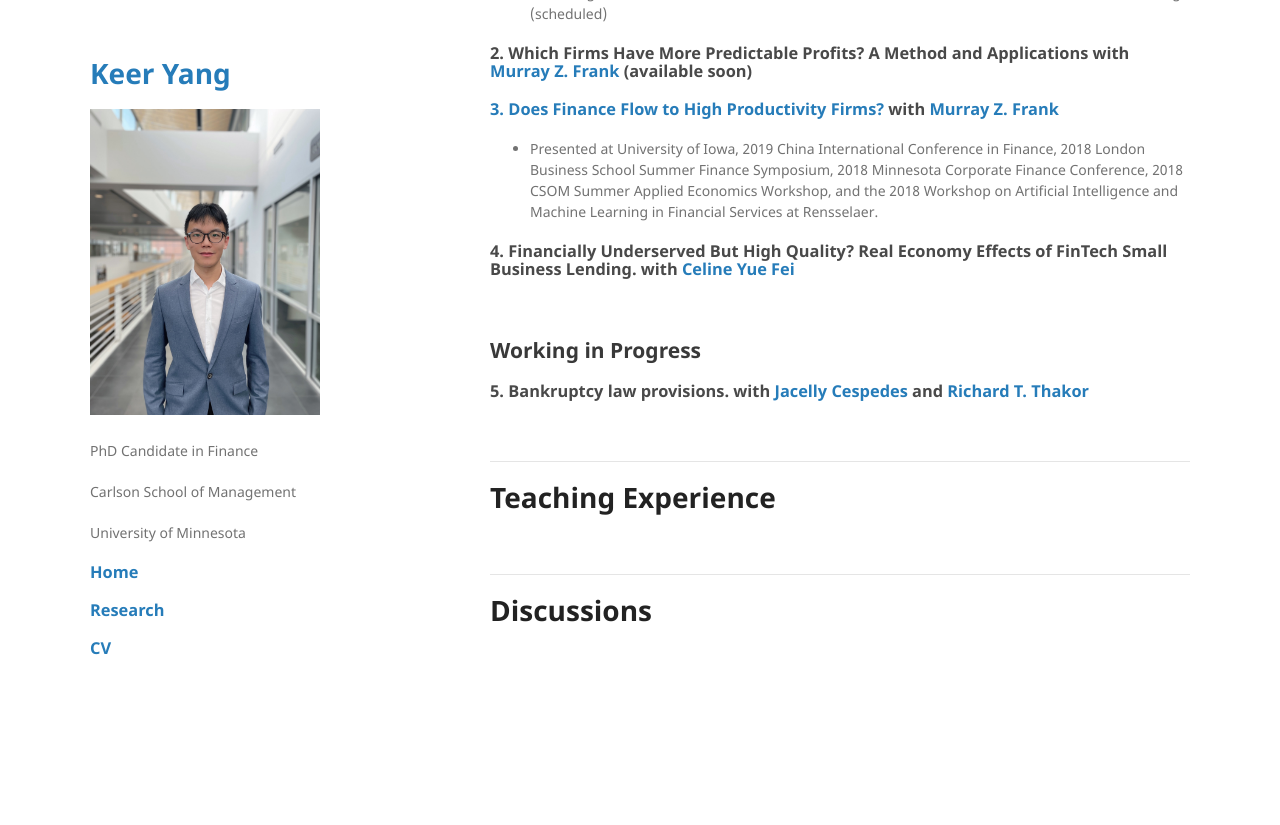
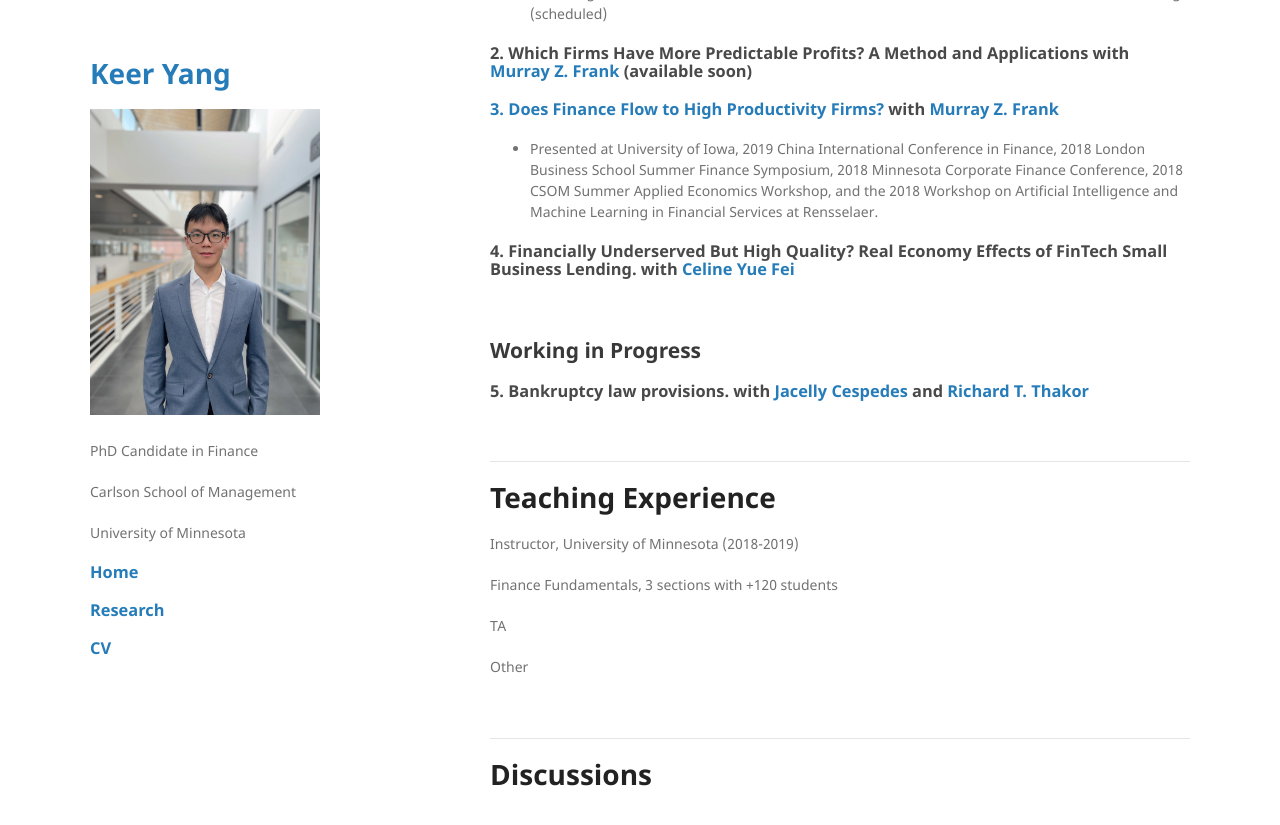
Before and after one commit to keeryang/keeryang.github.io, a Jekyll site: the page built from index.md, in a window 1280 px wide and 900 px high, scrolled down 507 px. Shown: the top 825 px of the window. Built offline with Jekyll 4.4.1, drawn with Linux system fonts in a browser that asks for light colours; the repository's description, which GitHub fills in, is left out; our own code applies the rules of GitHub Pages for plain Markdown files; before the commit the page ends 1243 px from its top, so only the background shows below that.

Commit message:
Update index.md

```diff
--- a/index.md
+++ b/index.md
@@ -44,6 +44,14 @@ Conference, 2018 CSOM Summer Applied Economics Workshop, and the 2018 Workshop o
 
 # Teaching Experience
 
+Instructor, University of Minnesota (2018-2019)
+
+Finance Fundamentals, 3 sections with +120 students
+
+TA
+
+Other
+
 <br />
 
 ---
```
